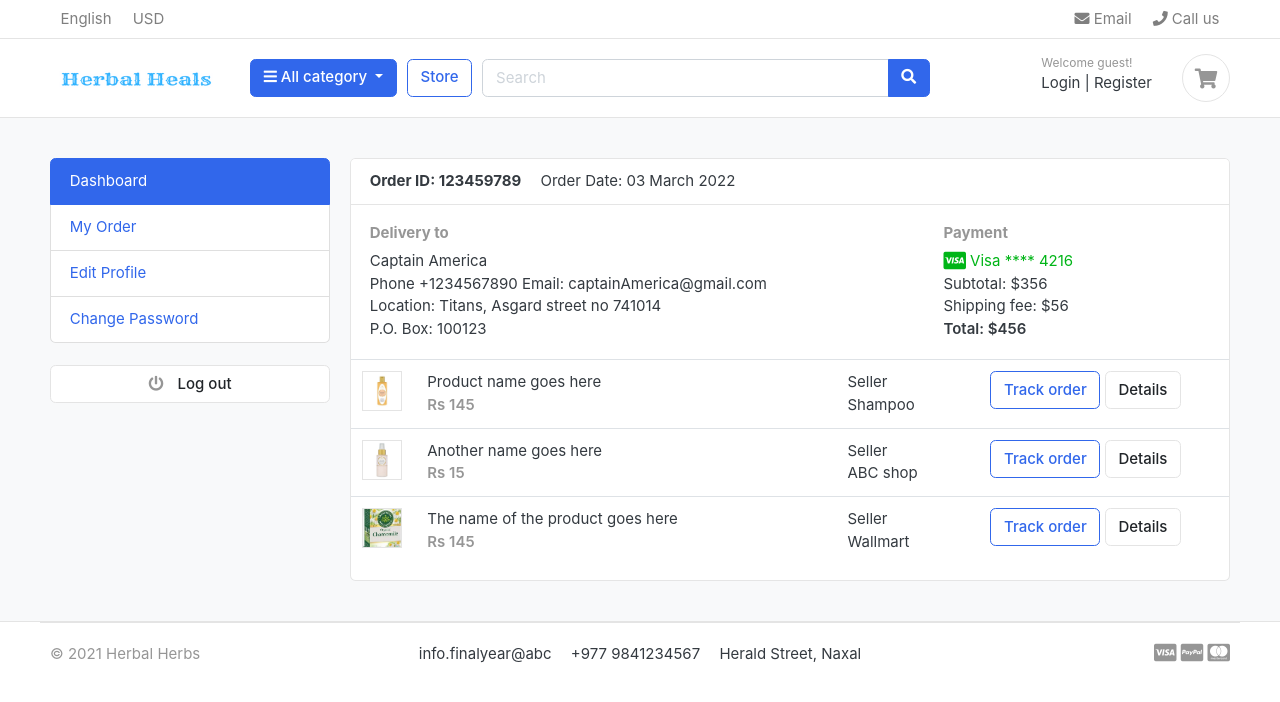
After one commit to Nabin-Dahal/Final-Year-Project, a Django app: template templates/accounts/dashboard.html in a window 1280 px wide. The commit adds this page. Shown: the top 702 px of the page. Run offline with Django 3.2, Linux system fonts and the light colour scheme; the template is opened without the code that fills it, so the values that code supplies are empty; some libraries are stand-ins or nearby versions; some web fonts are replaced.

Commit message:
started making static dashboard page

```diff
--- a/accounts/urls.py
+++ b/accounts/urls.py
@@ -6,6 +6,8 @@ urlpatterns = [
      path('register/', views.register, name='register'),
      path('login/', views.login, name='login'),
      path('logout/', views.logout, name='logout'),
+     path('dashboard/', views.dashboard, name='dashboard'),
+     path('', views.dashboard, name='dashboard'),
 
      path('activate/<uidb64>/<token>/', views.activate, name = 'activate'),
 ]
--- /dev/null
+++ b/templates/accounts/dashboard.html
@@ -0,0 +1,99 @@
+{% extends 'base.html' %}
+
+
+{% block content %}
+
+<!-- ========================= SECTION CONTENT ========================= -->
+<section class="section-conten padding-y bg">
+    {% include 'includes/alerts.html' %}
+
+    <div class="container">
+        <div class="row">
+        <aside class="col-md-3">
+            <!--   SIDEBAR   -->
+            <ul class="list-group">
+                <a class="list-group-item active" href="#"> Dashboard </a>
+                <a class="list-group-item" href="#"> My Order </a>
+                <a class="list-group-item" href="#"> Edit Profile </a>
+                <a class="list-group-item" href="#">Change Password </a>
+            </ul>
+            <br>
+            <a class="btn btn-light btn-block" href="{% url 'logout' %}"> <i class="fa fa-power-off"></i> <span class="text">Log out</span> </a>
+            <!--   SIDEBAR .//END   -->
+        </aside>
+        <main class="col-md-9">
+            <article class="card">
+            <header class="card-header">
+                <strong class="d-inline-block mr-3">Order ID: 123459789</strong>
+                <span>Order Date: 03 March 2022</span>
+            </header>
+            <div class="card-body">
+                <div class="row">
+                    <div class="col-md-8">
+                        <h6 class="text-muted">Delivery to</h6>
+                        <p>Captain America <br>
+                        Phone +1234567890 Email: captainAmerica@gmail.com <br>
+                        Location: Titans, Asgard street no 741014 <br>
+                        P.O. Box: 100123
+                         </p>
+                    </div>
+                    <div class="col-md-4">
+                        <h6 class="text-muted">Payment</h6>
+                        <span class="text-success">
+                            <i class="fab fa-lg fa-cc-visa"></i>
+                            Visa  **** 4216
+                        </span>
+                        <p>Subtotal: $356 <br>
+                         Shipping fee:  $56 <br>
+                         <span class="b">Total:  $456 </span>
+                        </p>
+                    </div>
+                </div> <!-- row.// -->
+            </div> <!-- card-body .// -->
+            <div class="table-responsive">
+            <table class="table table-hover">
+                <tr>
+                    <td width="65">
+                        <img src="../images/items/1.jpg" class="img-xs border">
+                    </td>
+                    <td>
+                        <p class="title mb-0">Product name goes here </p>
+                        <var class="price text-muted">Rs 145</var>
+                    </td>
+                    <td> Seller <br> Shampoo </td>
+                    <td width="250"> <a href="#" class="btn btn-outline-primary">Track order</a> <a href="#" class="btn btn-light"> Details </a> </td>
+                </tr>
+                <tr>
+                    <td>
+                        <img src="../images/items/2.jpg" class="img-xs border">
+                    </td>
+                    <td>
+                        <p class="title mb-0">Another name goes here </p>
+                        <var class="price text-muted">Rs 15</var>
+                    </td>
+                    <td> Seller <br> ABC shop </td>
+                    <td> <a href="#" class="btn btn-outline-primary">Track order</a> <a href="#" class="btn btn-light"> Details </a> </td>
+                </tr>
+                <tr>
+                    <td>
+                        <img src="../images/items/3.jpg" class="img-xs border">
+                    </td>
+                    <td>
+                        <p class="title mb-0">The name of the product  goes here </p>
+                        <var class="price text-muted">Rs 145</var>
+                    </td>
+                    <td> Seller <br> Wallmart </td>
+                    <td> <a href="#" class="btn btn-outline-primary">Track order</a> <a href="#" class="btn btn-light"> Details </a> </td>
+                </tr>
+            </table>
+            </div> <!-- table-responsive .end// -->
+            </article> <!-- order-group.// -->
+        </main>
+    </div> <!-- row.// -->
+    </div>
+
+
+    </section>
+    <!-- ========================= SECTION CONTENT END// ========================= -->
+
+{% endblock %}
--- a/templates/includes/navbar.html
+++ b/templates/includes/navbar.html
@@ -72,7 +72,7 @@
                         <div class="widget-header">
                             <small class="title text-muted">Welcome {{user.first_name}}</small>
                             <div>
-                                <a href="#">Dashboard</a> <span class="dark-transp"> | </span>
+                                <a href="{% url 'dashboard' %}">Dashboard</a> <span class="dark-transp"> | </span>
                                 <a href="{% url 'logout' %}"> Logout</a>
                             </div>
                         </div>
```
Also changed, not shown: accounts/views.py (+5 -3 lines).
